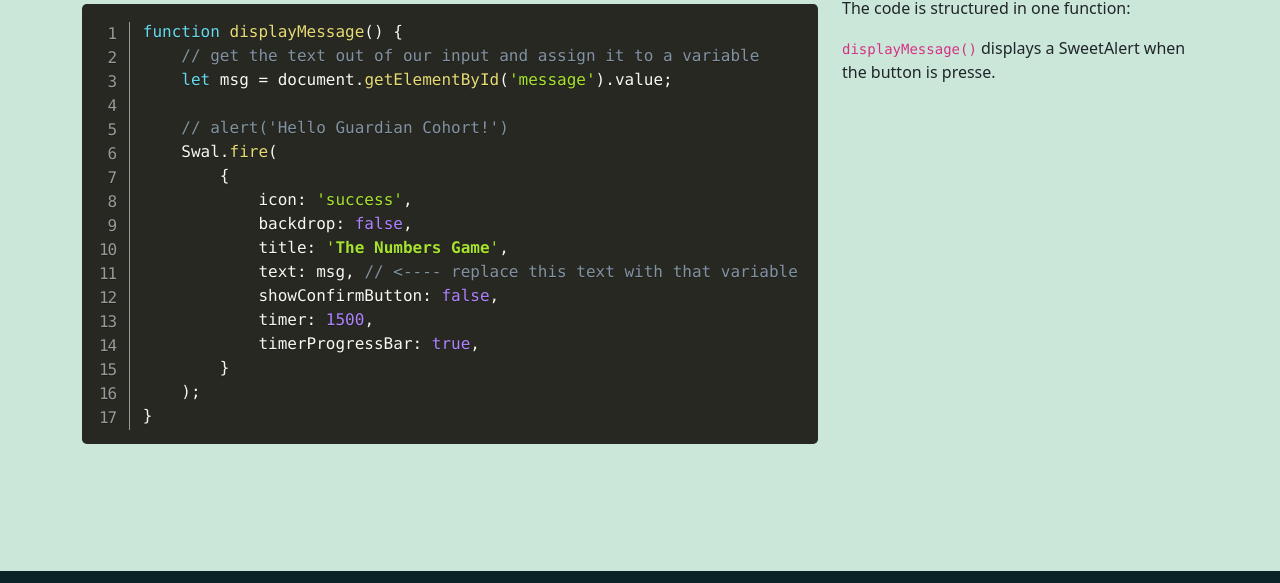
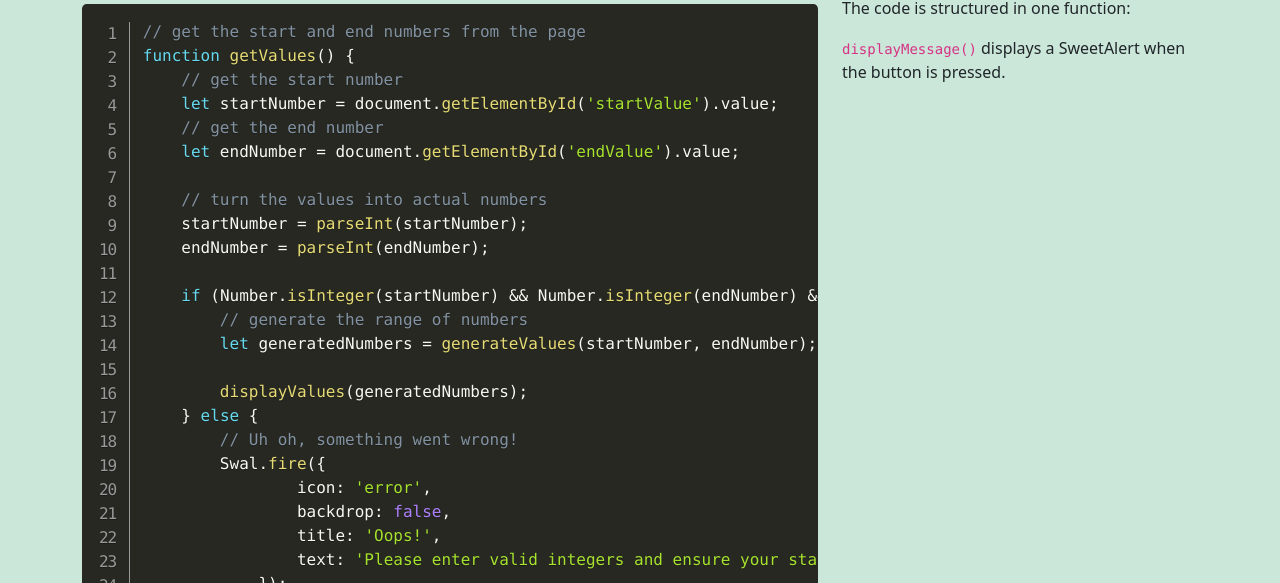
Before and after one commit to thomas065/NumbersGame, a plain HTML site: page code.html in a window 1280 px wide. Shown: the part 149-732 px from the top of the page. Drawn offline with nearby package versions, Linux system fonts and the light colour scheme.

Commit message:
added code to the code page

```diff
--- a/code.html
+++ b/code.html
@@ -108,23 +108,81 @@
                 <div class="col-12 col-lg-8">
                     <pre class="line-numbers">
                         <code class="language-js">
-    function displayMessage() {
-        // get the text out of our input and assign it to a variable
-        let msg = document.getElementById('message').value;
+                            // get the start and end numbers from the page
+                            function getValues() {
+                                // get the start number
+                                let startNumber = document.getElementById('startValue').value;
+                                // get the end number
+                                let endNumber = document.getElementById('endValue').value;
 
-        // alert('Hello Guardian Cohort!')
-        Swal.fire(
-            {
-                icon: 'success',
-                backdrop: false,
-                title: '<strong>The Numbers Game</strong>',
-                text: msg, // <---- replace this text with that variable
-                showConfirmButton: false,
-                timer: 1500,
-                timerProgressBar: true,
-            }
-        );
-    }
+                                // turn the values into actual numbers
+                                startNumber = parseInt(startNumber);
+                                endNumber = parseInt(endNumber);
+
+                                if (Number.isInteger(startNumber) && Number.isInteger(endNumber) && startNumber < endNumber) {
+                                    // generate the range of numbers
+                                    let generatedNumbers = generateValues(startNumber, endNumber);
+
+                                    displayValues(generatedNumbers);
+                                } else {
+                                    // Uh oh, something went wrong!
+                                    Swal.fire({
+                                            icon: 'error',
+                                            backdrop: false,
+                                            title: 'Oops!',
+                                            text: 'Please enter valid integers and ensure your start number is less than your end number.'
+                                        });
+                                }
+                            }
+
+                            // generate a list of all numbers between the start and end
+                            function generateValues(start, end) {
+
+                                // create a variable that can hold a bunch of numbers
+                                let numbers = [];
+
+                                // put the start number into that variable
+
+                                // add 1 to that number, then add THAT to the variable
+                                // keep adding 1 and putting into the variable UNTIL we get to the end number
+
+                                for (let n = start; n <= end; n++) {
+                                    numbers.push(n);
+                                }
+                                return numbers;
+                            }
+
+                            // display each of those numbers on the page
+                            function displayValues(numbers) {
+
+                                let html = "";
+
+                                // make a loop to get each number from the array
+                                for (let index = 0; index < numbers.length; index++) {
+                                    let currentNumber = numbers[index];
+
+                                    let className = ''
+
+                                    if (currentNumber % 2 == 0) {
+                                        className = 'even'
+                                    } else {
+                                        className = 'odd'
+                                    }
+
+                                    html += `<tr><td class="${className}">${currentNumber}</td></tr>`
+                                }
+
+                                // with each number, put it on the page
+                                // <tr><td> 4 </td></tr>
+                                let tbody = document.getElementById('results');
+                                tbody.innerHTML = html;
+
+                                /*
+                                    TO-DO NOTES:
+                                    - make the even numbers bold
+                                    - see lines 54 to 62
+                                */
+                            }
                         </code>
                 </pre>
                 </div>
@@ -133,7 +191,7 @@
                     <p>The code is structured in one function:</p>
                     <p>
                         <code>displayMessage()</code> displays a SweetAlert when
-                        the button is presse.
+                        the button is pressed.
                     </p>
                 </div>
             </div>
```
